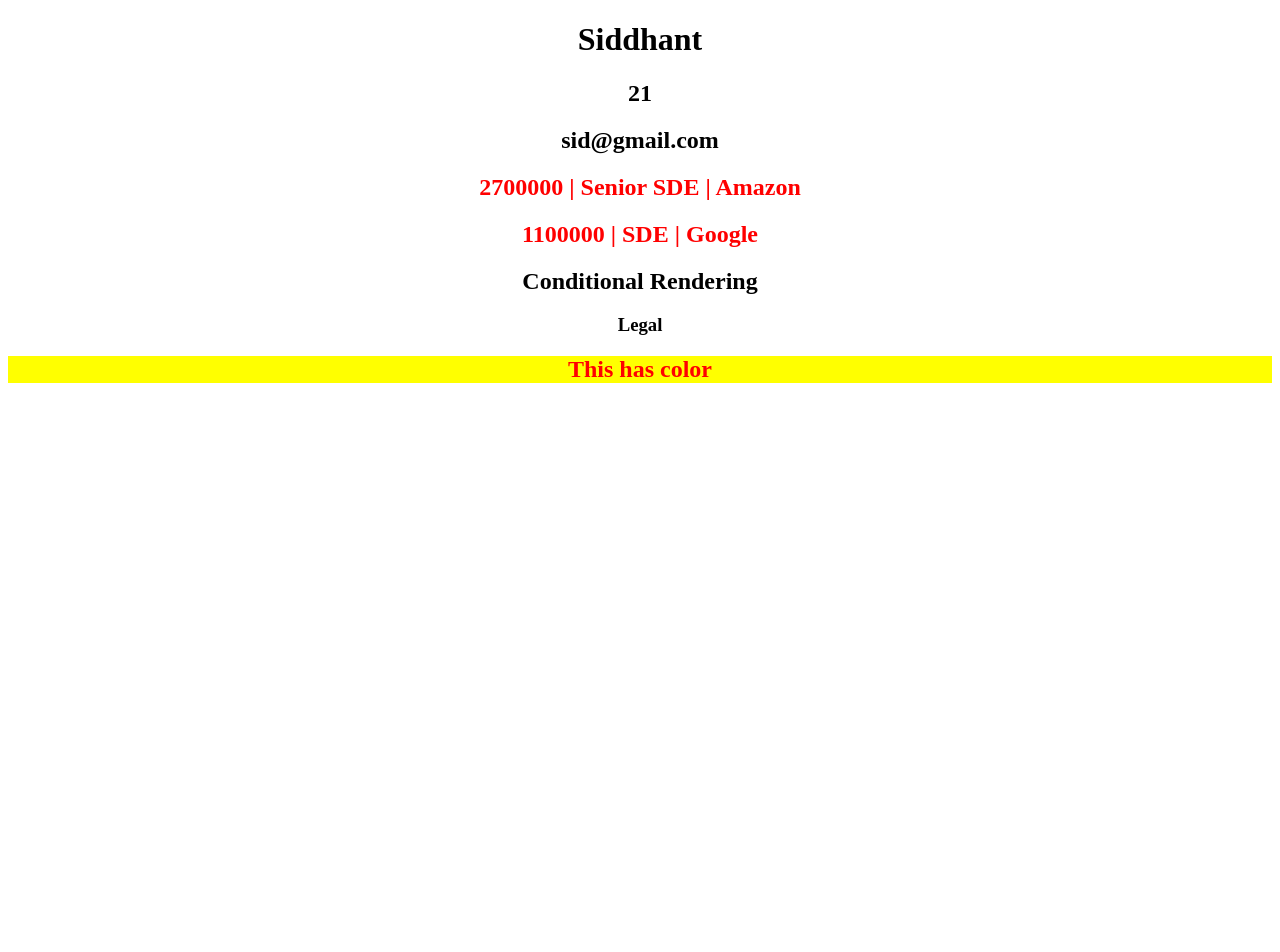
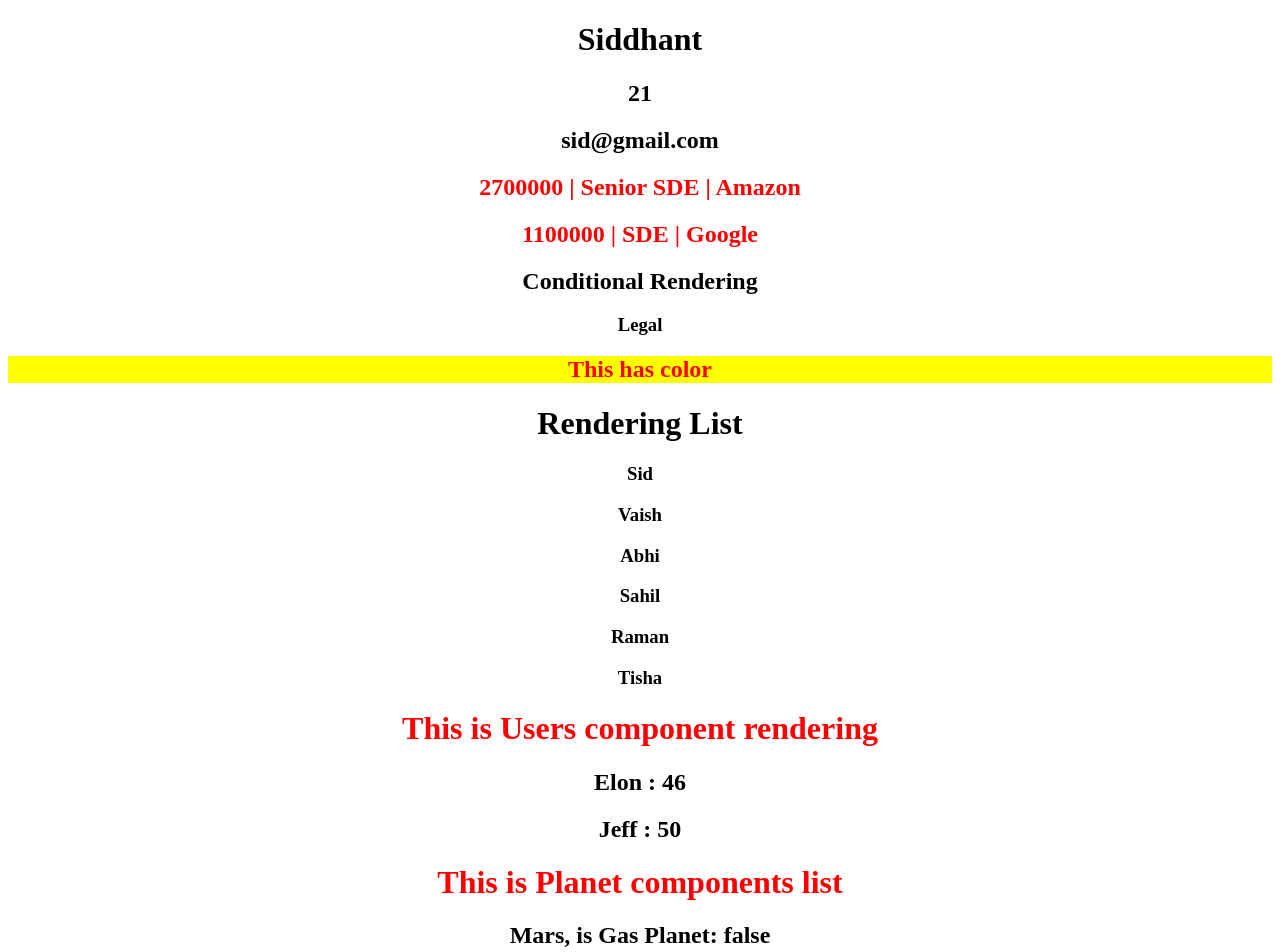
Before and after one commit to Sid-0602/React-Framework, a React (Create React App) app in the folder react-basics/: page / in a window 1280 px wide. Shown: the top 952 px of the page. Before the commit the page ends 800 px from the top, so only its background shows below. Built offline with nearby package versions, Linux system fonts and the light colour scheme.

Commit message:
Ternary Conditional rendering and lists

```diff
--- a/react-basics/src/App.js
+++ b/react-basics/src/App.js
@@ -1,9 +1,22 @@
 import styles from "./App.module.css";
+import { Users } from "./components/Users.js";
+import { Planets } from "./components/Planets.js";
+
 
 function App() {
-
-  //this is how component is called into A
-  return <div className={styles.App}>
+  const users = [
+    {name: "Elon", age:46},
+    {name: "Jeff", age:50}
+  ];
+  const planets = [
+    {name: "Mars", isGasPlanet: "false"},
+    {name: "earth", isGasPlanet: "false"},
+    {name: "Jupiter", isGasPlanet: "true"},
+    {name: "Saturn", isGasPlanet: "true"},
+    {name: "Neptune and Uranus", isGasPlanet: "true"}
+  ];
+  //this is how component is called into main App function.
+  return (<div className={styles.App}>
     <User name="Siddhant" age={21} email="sid@gmail.com"/>
     <Jobs salary={2700000} position="Senior SDE" company="Amazon"/>
     <Jobs salary={1100000} position="SDE" company="Google" />
@@ -12,7 +25,20 @@
       <Age />
     </div>
     <Color />
-  </div>;
+    <NamesList />
+    <h1 style={{color:"Red"}}>This is Users component rendering</h1>
+    {users.map((user,key)=>{
+        return (
+          <Users name = {user.name} age={user.age}/>
+        )
+      })}
+    <h1 style={{color:"Red"}}>This is Planet components list</h1>
+    {planets.map((planet,key)=>{
+      return (
+        <Planets name = {planet.name} isGasPlanet = {planet.isGasPlanet} />
+      )
+    })};
+  </div> )
 }
 
 //just a JS function.
@@ -52,7 +78,6 @@
     <h2 style={{color: isRed ? "red" : "green",backgroundColor: isRed ? "yellow" : "pink"}}>This has color</h2>
   )
 }
-
 //props: This is used to pass data from one component to another.
 // props becomes an object with the following structure:
 /*
@@ -71,7 +96,22 @@
   )
 }
 
+//lists in react:
+const NamesList = ()=>{
 
+  const names = ["Sid","Vaish","Abhi","Sahil","Raman","Tisha"];
+  return (
+    <div>
+      <h1>Rendering List</h1>
+      {/*For looping over lists, we can use map in react*/}
+      {names.map((name,key) => {
+        return <h3 key = {key}>{name}</h3>;
+      })}
+    </div>
+
+
+  );
+}
 
 
 
--- /dev/null
+++ b/react-basics/src/components/Planets.js
@@ -0,0 +1,7 @@
+export const Planets = (props) => {
+    return (
+        <div>
+            <h2>{props.name}, is Gas Planet: {props.isGasPlanet}</h2>
+        </div>
+    )
+}
--- /dev/null
+++ b/react-basics/src/components/Users.js
@@ -0,0 +1,7 @@
+export const Users = (props) =>{
+    return (
+        <div>
+            <h2> {props.name} : {props.age}</h2>
+        </div>
+    )
+}
```
